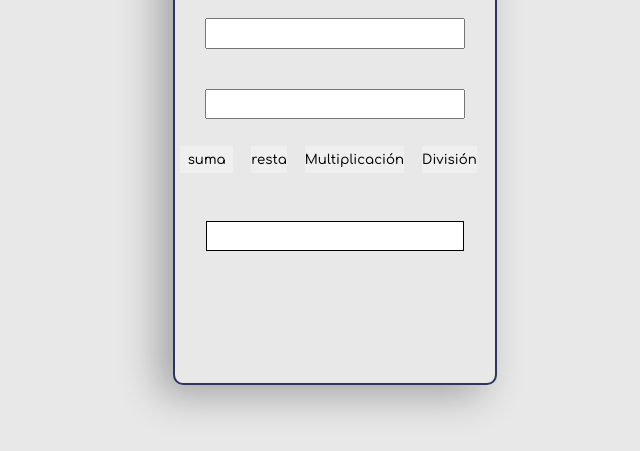
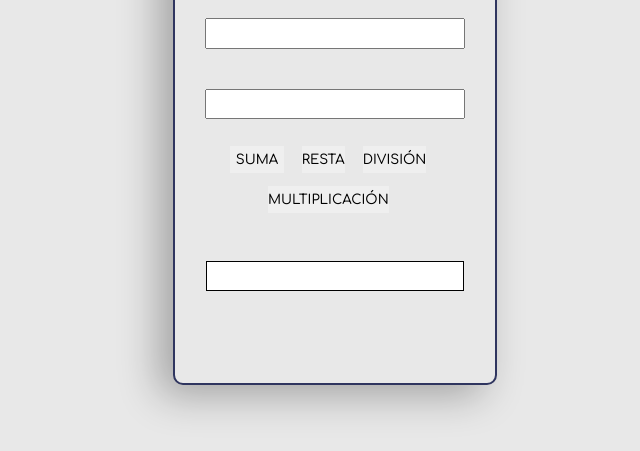
Before and after one commit to JPMejia2/Formulario, a plain HTML site: page index.html in a window 1280 px wide. Shown: the part 227-678 px from the top of the page, without its empty margins (339-979 px from the left). Drawn offline with Linux system fonts and the light colour scheme; a web font is replaced by a local one.

Commit message:
Update index.html

```diff
--- a/index.html
+++ b/index.html
@@ -3,6 +3,7 @@
 <head>
     <meta charset="UTF-8">
     <title>Formulario</title>
+    <script src="https://kit.fontawesome.com/cd516f8aca.js" crossorigin="anonymous"></script>
     <link href="https://fonts.googleapis.com/css2?family=Chango&family=Comfortaa:wght@500&display=swap" rel="stylesheet">
     <link rel="stylesheet" href="css/css.css">
 </head>
@@ -12,10 +13,10 @@
            <input class="numm" type="number" id="num1">
            <input class="numm" type="number" id="num2">
            <div class="cj-btn">
-               <input class="mas" type="button" value="suma" id="btn">
-               <input class="menos" type="button" value="resta" id="btn">
-               <input class="por" type="button" value="Multiplicación" id="btn">
-               <input class="division" type="button" value="División" id="btn">
+               <input class="mas" type="button" value="SUMA" id="btn-r">
+               <input class="menos" type="button" value="RESTA" id="btn-s">
+               <input class="division" type="button" value="DIVISIÓN" id="btn-m">
+               <input class="por" type="button" value="MULTIPLICACIÓN" id="btn-d">
            </div>
            <div class="cj-resultado"></div>
        </form>
```
